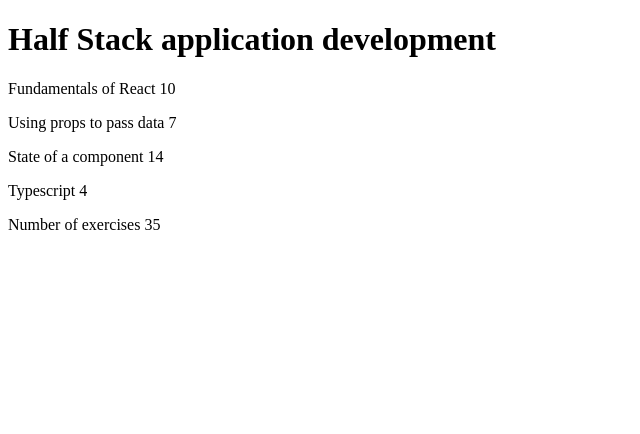
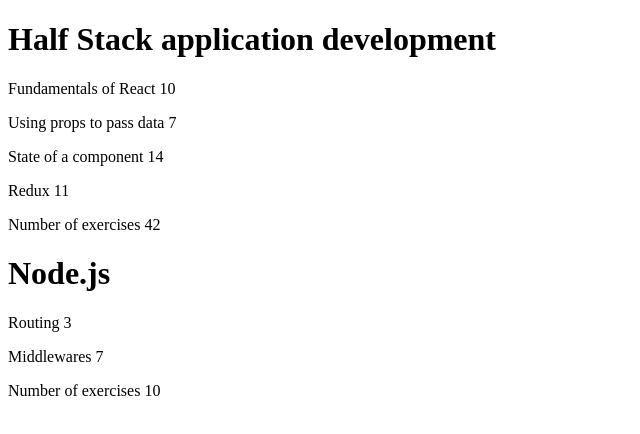
Before and after one commit to sameeksha-dalvi/fsopen-part2, a React (Vite) app in the folder courseinfo/: page / in a window 1280 px wide. Shown: the top 434 px of the page, without its empty margins (0-640 px from the left). Built offline with nearby package versions, Linux system fonts and the light colour scheme.

Commit message:
feat: render multiple courses using map (exercise 2.4)

```diff
--- a/courseinfo/src/App.jsx
+++ b/courseinfo/src/App.jsx
@@ -1,11 +1,18 @@
-const Course = (props) => {
-  console.log("Course :", props.course.parts)
+const Course = ({ courses }) => {
+  console.log("Course :", { courses })
 
   return (
     <>
-      <Header name={props.course.name} />
-      <Content parts={props.course.parts} />
-      <Total parts={props.course.parts} />
+      {courses.map(course => {
+        return (
+          <div key={course.id}>
+            <Header name={course.name} />
+            <Content parts={course.parts} />
+            <Total parts={course.parts} />
+          </div>
+
+        )
+      })}
     </>
   )
 }
@@ -43,8 +50,8 @@
 const Total = ({ parts }) => {
   console.log("Total : ", parts);
 
-  const total = parts.reduce((s, p) => s + p.exercises,0);
-  console.log("totaltotal"+total);
+  const total = parts.reduce((s, p) => s + p.exercises, 0);
+  console.log("totaltotal" + total);
   return (
     <>
       <p>Number of exercises {total}
@@ -54,9 +61,10 @@
 }
 
 const App = () => {
-  const course = {
+  const courses = [
+    {
+      name: 'Half Stack application development',
       id: 1,
-    name: 'Half Stack application development',
       parts: [
         {
           name: 'Fundamentals of React',
@@ -74,16 +82,33 @@
           id: 3
         },
         {
-        name: 'Typescript',
-        exercises: 4,
+          name: 'Redux',
+          exercises: 11,
           id: 4
         }
       ]
+    },
+    {
+      name: 'Node.js',
+      id: 2,
+      parts: [
+        {
+          name: 'Routing',
+          exercises: 3,
+          id: 1
+        },
+        {
+          name: 'Middlewares',
+          exercises: 7,
+          id: 2
         }
+      ]
+    }
+  ]
 
   return (
     <div>
-      <Course course={course} />
+      <Course courses={courses} />
     </div>
   )
 }
```
Lines whose indentation alone changed are shown as unchanged.
